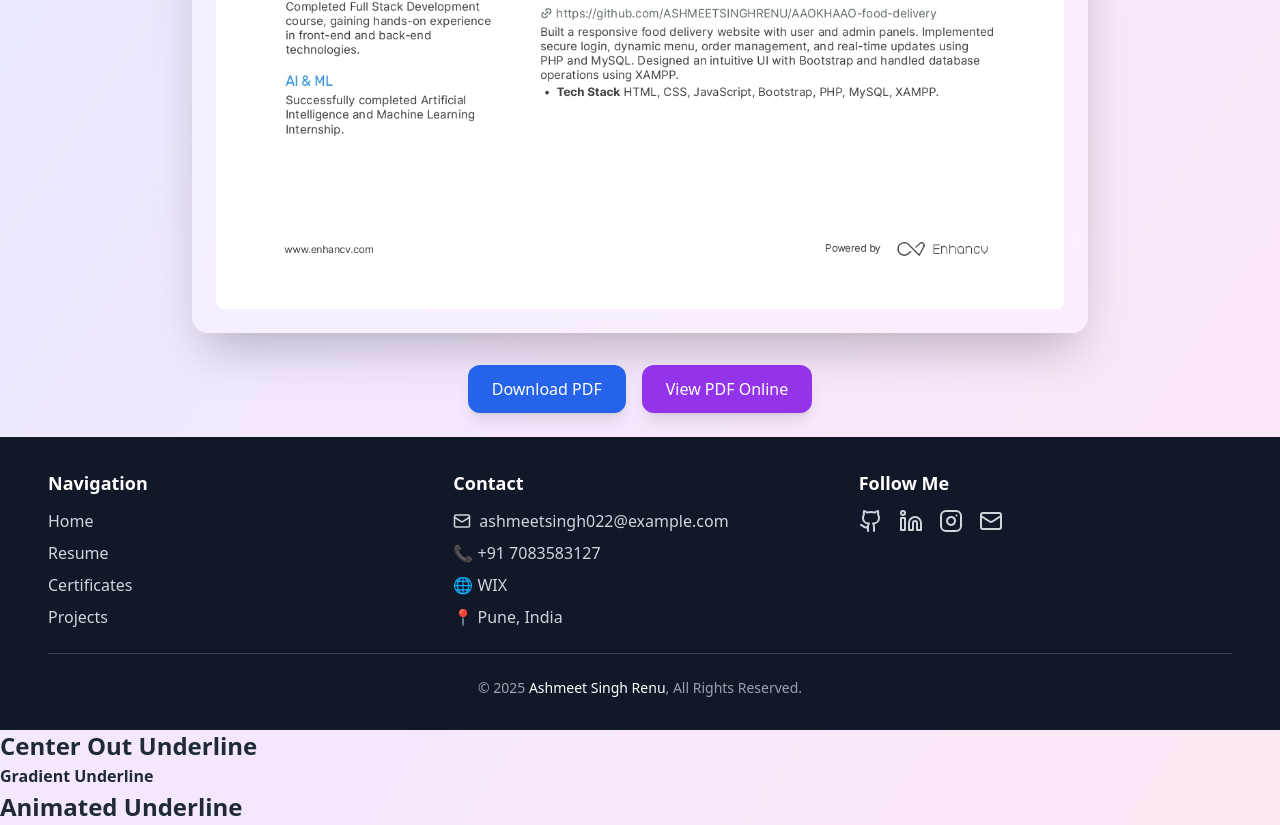
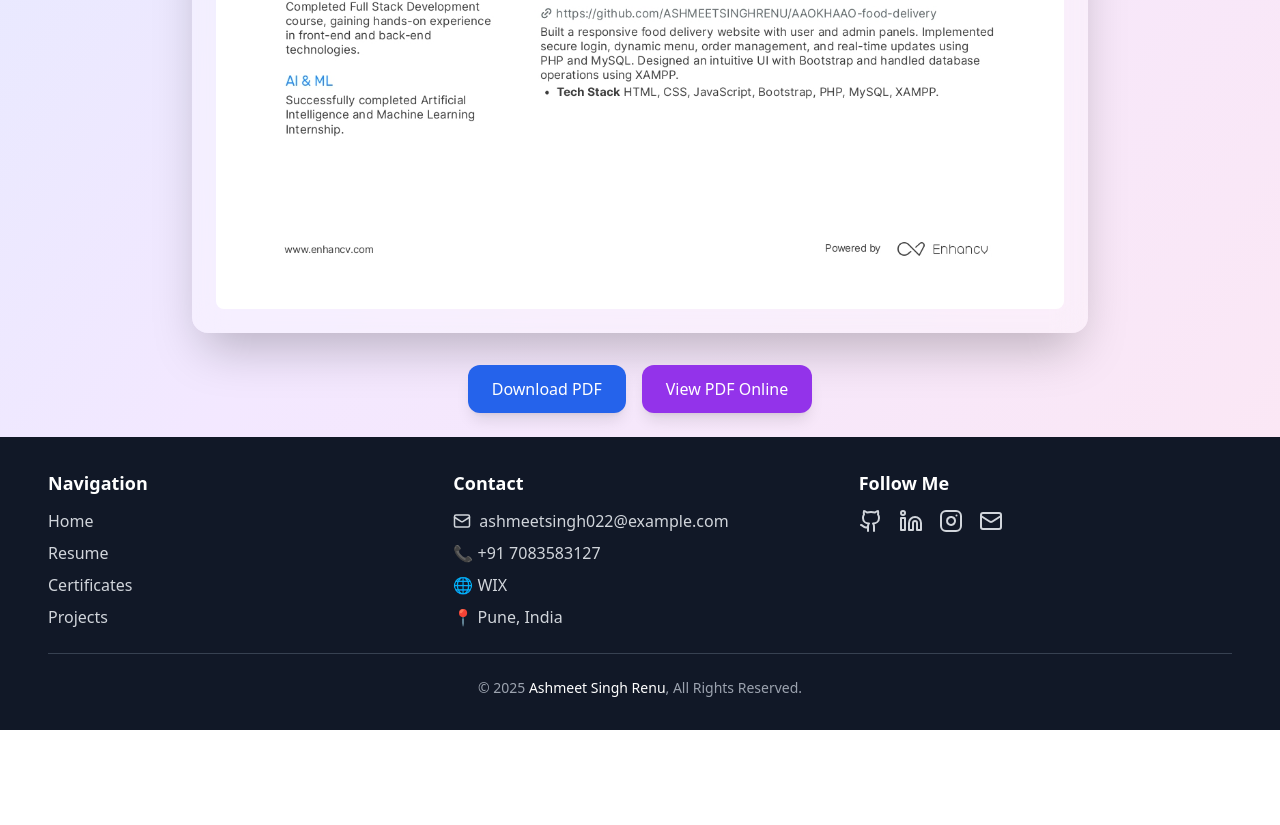
Before and after one commit to ASHMEETSINGHRENU/Portfolio, a React (Create React App) app: page /resume in a window 1280 px wide. Shown: the part 1085-1910 px from the top of the page. After the commit the page ends 1815 px from the top, so only its background shows below. Built offline with nearby package versions, Linux system fonts and the light colour scheme.

Commit message:
Updated code

```diff
--- a/src/pages/resume.js
+++ b/src/pages/resume.js
@@ -58,39 +58,6 @@ const Resume = () => {
       <Footer />
 
 
-
-<h2 className="relative inline-block text-2xl font-semibold text-gray-800
-   after:content-[''] after:block after:w-0 after:h-[2px] after:bg-red-500 after:mx-auto
-   after:transition-all after:duration-500 hover:after:w-full">
-   Center Out Underline
-</h2>
-
-
-<h2 className="relative inline-block text-1xl font-semibold text-gray-800
-   after:content-[''] after:block after:w-0 after:h-[3px] after:bg-gradient-to-r after:from-pink-500 after:to-purple-600
-   after:transition-all after:duration-700 hover:after:w-full">
-   Gradient Underline
-</h2>
-
-
-
-
-
-<h2 className="relative inline-block text-2xl font-semibold text-gray-800
-   after:content-[''] after:block after:w-0 after:h-[2px] after:bg-blue-600
-   after:transition-all after:duration-500 hover:after:w-full">
-   Animated Underline
-</h2>
-
-
-
-
-
-
-
-
-
-
     </div>
   );
 };
```
